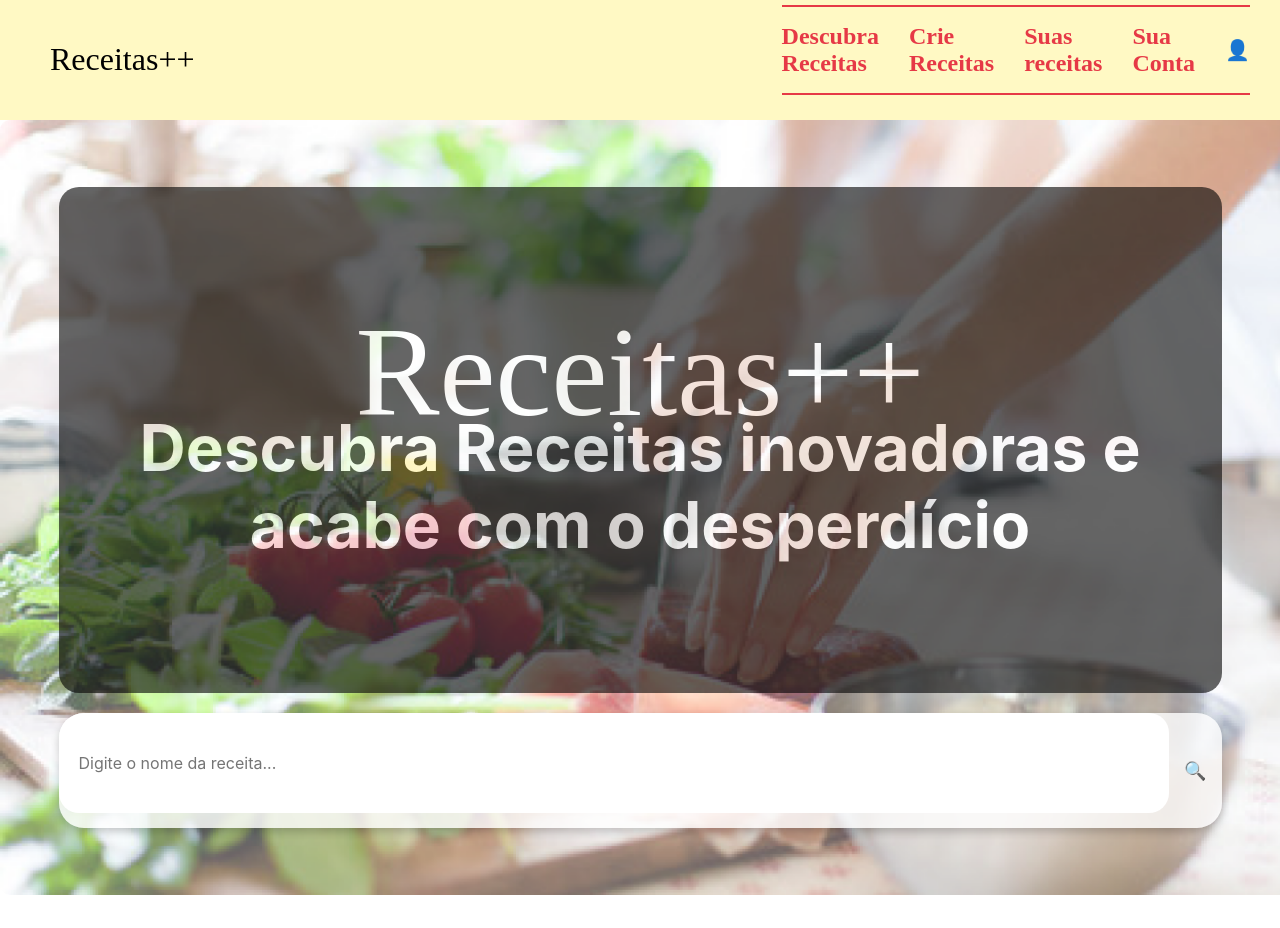
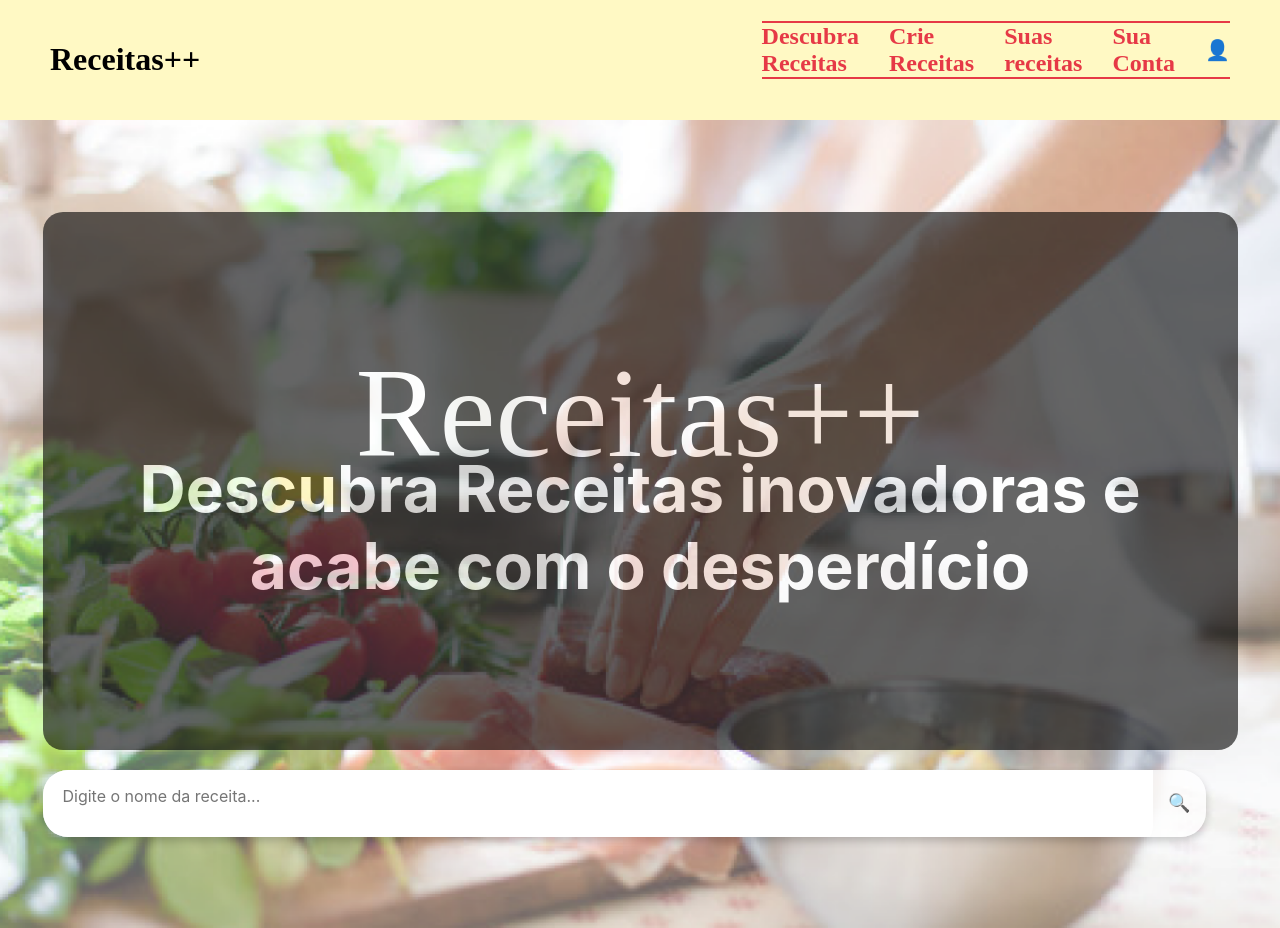
Before and after one commit to GusLucas12/Receitas, a React (Create React App) app: page / in a window 1280 px wide. Before the commit the page ends 895 px from the top, so only its background shows below. Built offline with nearby package versions, Linux system fonts and the light colour scheme; a web font is replaced by a local one.

Commit message:
atualizacoes nao salvas anteriormente

```diff
--- a/src/components/cabeca.js
+++ b/src/components/cabeca.js
@@ -1,34 +1,72 @@
+import React, { useState } from 'react';
+import { Link } from 'react-router-dom';
 import styles from './header.module.css';
-import { Link } from 'react-router-dom';
+
 function Top() {
-    return (
-        <div>
-            <header>
-                <div className={styles.interface}>
-                    <div className={styles.texto}>
-                        <Link to='/' className={styles.custom_link}> <h1>Receitas++</h1></Link>
+  const [isOpen, setIsOpen] = useState(false);
 
+  const toggleMenu = () => {
+    setIsOpen(prev => !prev);
+  };
 
-                    </div>
+  return (
+    <header className={styles.header}>
+      <div className={styles.interface}>
 
+        <div className={styles.texto}>
+          <Link to='/' className={styles.custom_link}>
+            <h1>Receitas++</h1>
+          </Link>
+        </div>
 
-                    <div className={styles.botao}>
+        <div className={styles.menuDesktop}>
+          <Link to='/busca' className={styles.custom_link}>
+            <h1>Descubra<br />Receitas</h1>
+          </Link>
+          <Link to='/criar' className={styles.custom_link}>
+            <h1>Crie<br />Receitas</h1>
+          </Link>
+          <Link to='/receitas' className={styles.custom_link}>
+            <h1>Suas<br />receitas</h1>
+          </Link>
+          <Link to='/usuario' className={styles.custom_link}>
+            <h1>Sua<br />Conta</h1>
+          </Link>
+          <div className={styles.user}>
+            <Link to='/usuario' className={styles.custom_link}>
+              <span role="img" aria-label="usuário">👤</span>
+            </Link>
+          </div>
+        </div>
 
-                        <Link to='/busca' className={styles.custom_link}><h1>Descubra<br></br> Receitas</h1></Link>
+        {/* Botão hambúrguer para mobile */}
+        <div className={styles.hamburger} onClick={toggleMenu}>
+          <span></span>
+          <span></span>
+          <span></span>
+        </div>
+      </div>
 
-                        <Link to='/criar' className={styles.custom_link}><h1>Crie<br></br>Receitas</h1></Link>
-                        <Link to='/receitas' className={styles.custom_link}><h1>Suas <br></br>receitas</h1></Link>
-                        <Link to='/usuario' className={styles.custom_link}> <h1>Sua <br></br>Conta</h1> </Link>
-                        <div className={styles.user}>
-                          <Link to='/usuario' className={styles.custom_link}> <span>👤</span> </Link>
-                        </div>
-                    </div>
+      {/* Menu lateral (mobile) */}
+      <div className={`${styles.sideMenu} ${isOpen ? styles.open : ''}`}>
+        <div className={styles.sideMenuContent}>
+          <button className={styles.closeButton} onClick={toggleMenu}>X</button>
+          <Link to='/busca' className={styles.custom_link} onClick={toggleMenu}>
+            <h1>Descubra<br />Receitas</h1>
+          </Link>
+          <Link to='/criar' className={styles.custom_link} onClick={toggleMenu}>
+            <h1>Crie<br />Receitas</h1>
+          </Link>
+          <Link to='/receitas' className={styles.custom_link} onClick={toggleMenu}>
+            <h1>Suas<br />receitas</h1>
+          </Link>
+          <Link to='/usuario' className={styles.custom_link} onClick={toggleMenu}>
+            <h1>Sua<br />Conta</h1>
+          </Link>
+        </div>
+      </div>
+    </header>
+  );
+}
 
-                </div>
-
-
-            </header>
-        </div>
-    )
-}
 export default Top;
--- /dev/null
+++ b/src/components/feedback.js
@@ -0,0 +1,26 @@
+import React from 'react';
+import styles from './feedback.module.css';
+
+const FeedbackMessage = ({ messages, type, loading }) => {
+  if (loading) {
+    return (
+      <div className={`${styles.feedbackContainer} ${styles.loading}`}>
+        <p className={styles.feedbackMessage}>Carregando...</p>
+      </div>
+    );
+  }
+
+  if (!messages || messages.length === 0) return null;
+
+  return (
+    <div className={`${styles.feedbackContainer} ${type === "success" ? styles.success : styles.error}`}>
+      {messages.map((msg, index) => (
+        <p key={index} className={styles.feedbackMessage}>
+          {msg}
+        </p>
+      ))}
+    </div>
+  );
+};
+
+export default FeedbackMessage;
--- /dev/null
+++ b/src/components/feedback.module.css
@@ -0,0 +1,32 @@
+
+
+  .loading {
+    background-color: #e2e3e5;
+    color: #383d41;
+    border: 1px solid #d6d8db;
+  }
+
+
+.feedbackContainer {
+    margin-top: 1rem;
+    padding: 1rem;
+    border-radius: 8px;
+    font-size: 2rem;
+    margin-bottom: 1rem;
+  }
+
+  .success {
+    background-color: #e6ffe6;
+    border: 1px solid #4caf50;
+    color: #2e7d32;
+  }
+
+  .error {
+    background-color: #ffe6e6;
+    border: 1px solid #ff4d4d;
+    color: #d32f2f;
+  }
+
+  .feedbackMessage {
+    margin: 0.5rem 0;
+  }
--- a/src/components/header.module.css
+++ b/src/components/header.module.css
@@ -1,82 +1,157 @@
 @import url('https://fonts.googleapis.com/css2?family=Galada&family=Poetsen+One&display=swap');
 
-header {
+/* Estilização do header */
+.header {
     width: 100%;
-    height: 120px;
+    height: 7.5rem; /* 120px */
     background-color: #FFF9C4;
 }
 
-header>.interface {
-
+/* Container interno */
+.interface {
     display: flex;
     justify-content: space-between;
     align-items: center;
-
+    padding: 0 3.125rem; /* 50px de padding lateral */
 }
 
-.link {
-    text-decoration: none;
-}
-
+/* Logo/Título */
 .texto {
-    margin-left: 50px;
-    margin-top: 20px;
+    margin-top: 1.25rem; /* 20px */
 }
 
 .texto h1 {
-    color: #000000;
-    text-decoration: none;
+    color: #000;
     font-family: "Galada", cursive;
-    font-weight: 400;
-    font-style: normal;
+    font-size: 2rem; /* 32px */
     cursor: pointer;
-    font-style: normal;
-    font-size: 32px;
+    transition: transform 0.3s ease;
+}
 
-    transition: all 0.3s ease 0s;
+.texto h1:hover {
+    transform: scale(1.05);
+}
 
+/* Menu Desktop */
+.menuDesktop {
+    display: flex;
+    align-items: center;
+    gap: 1.875rem; /* 30px */
+    border-top: 0.125rem solid #e63946; /* 2px */
+    border-bottom: 0.125rem solid #e63946;
 }
+
+.menuDesktop h1 {
+    font-family: 'Playfair Display';
+    font-size: 1.5rem; /* 24px */
+    color: #e63946;
+    font-weight: bold;
+    margin: 0;
+}
+
+.user {
+    font-size: 1.25rem; /* 20px */
+    color: #e63946;
+    cursor: pointer;
+}
+
 .custom_link {
     text-decoration: none;
     color: inherit;
-  }
-.app {
-    color: #b60101;
 }
 
-.texto :hover {
-    transform: scale(1.05);
+/* Botão hambúrguer (inicialmente escondido) */
+.hamburger {
+    display: none;
+    flex-direction: column;
+    cursor: pointer;
 }
 
-.botao {
-    text-decoration: none; /* Remove o sublinhado */
-    color: inherit;
-    display: flex;
-    align-items: center;
-    gap: 30px;
-    border-bottom: 2px solid #e63946;
-    /* Linha inferior */
-    border-top: 2px solid #e63946;
-    /* Linha superior */
-    margin-right: 30px;
+.hamburger span {
+    display: block;
+    height: 0.2rem;
+    width: 2rem;
+    background-color: #e63946;
+    margin: 0.3rem 0;
+    transition: background-color 0.3s ease;
 }
 
-.botao h1 {
-    font-family: 'Playfair Display';
-    text-decoration: none;
-    font-size: 24px;
+/* Menu lateral (mobile) - Moderno e elegante */
+.sideMenu {
+    position: fixed;
+    top: 0;
+    left: 0; /* Usaremos transform para o efeito de slide */
+    width: 18rem;
+    height: 100%;
+    background: linear-gradient(135deg, #FFF9C4 0%, #fceabb 100%);
+    box-shadow: 2px 0 15px rgba(0, 0, 0, 0.1);
+    transform: translateX(-110%);
+    transition: transform 0.4s ease-in-out;
+    z-index: 1000;
+    padding: 2rem 1.5rem;
     color: #e63946;
-    /* Vermelho para links */
-    font-weight: bold;
-
+    display: flex;
+    flex-direction: column;
 }
 
-.botao a:hover {
-    transform: scale(1.05);
+/* Quando o menu estiver aberto */
+.sideMenu.open {
+    transform: translateX(0);
 }
 
-.user {
-    font-size: 20px;
+/* Botão fechar */
+.closeButton {
+    align-self: flex-end;
+    background: transparent;
+    border: none;
+    font-size: 2rem;
     color: #e63946;
     cursor: pointer;
+    transition: transform 0.2s ease;
 }
+.closeButton:hover {
+    transform: rotate(90deg);
+}
+
+/* Conteúdo do menu lateral */
+.sideMenuContent {
+    display: flex;
+    flex-direction: column;
+    gap: 1.5rem;
+    margin-top: 2rem;
+}
+
+/* Links do menu lateral */
+.sideMenuContent h1 {
+    text-decoration: none;
+    font-family: 'Playfair Display';
+    font-size: 1.5rem;
+    font-weight: bold;
+    color: #e63946;
+    padding: 0.75rem 1rem;
+    border-radius: 0.5rem;
+    transition: background 0.3s ease, transform 0.3s ease;
+}
+.sideMenuContent h1:hover {
+    background: rgba(230, 57, 70, 0.1);
+    transform: translateX(0.5rem);
+}
+
+/* Regras responsivas */
+/* Em telas menores (até 48rem ≈ 768px) */
+@media (max-width: 48rem) {
+    .menuDesktop {
+        display: none;
+    }
+
+    .hamburger {
+        display: flex;
+    }
+}
+
+/* Em telas maiores que 48rem, esconde o menu lateral */
+@media (min-width: 48.0625rem) {
+    .sideMenu {
+        display: none;
+    }
+}
--- a/src/pages/home.module.css
+++ b/src/pages/home.module.css
@@ -1,3 +1,7 @@
+:root {
+  font-size: 16px;
+}
+
 .main {
   display: flex;
   justify-content: center;
@@ -6,77 +10,69 @@
   background-image: url('../images/image1.png');
   background-repeat: no-repeat;
   background-size: cover;
+  background-position: center;
   background-attachment: fixed;
-    height: 775px;
+  min-height: 48.5rem;
+  padding: 1rem;
 }
 
 .box {
   display: flex;
   flex-direction: column;
-
   justify-content: center;
-
   align-items: center;
-
   text-align: center;
-
   color: white;
-
   background-color: black;
   opacity: 0.6;
-    height: 506px;
-    width: 1163px;
-    border-radius: 20px;
+  height: 31.625rem;
+  width: 72.6875rem;
+  border-radius: 1.25rem;
+  padding: 1rem;
 }
 
 .box h1 {
   font-family: "Galada", cursive;
   font-weight: 400;
   font-style: normal;
-    font-size: 126px;
+  font-size: 7.875rem;
   color: white;
+
 }
 
 .box h2 {
   color: white;
-    font-size: 64px;
-    margin-top: -120px;
+  font-size: 4rem;
+  margin-top: -7.5rem;
 }
 
-
-
-
-
-
 .form {
-    margin-top: 20px;
-    width: 1163;
-    height: 67;
+  margin-top: 1.25rem;
+  width: 72.6875rem;
+  height: 4.1875rem;
   display: flex;
   align-items: center;
   background-color: rgba(255, 255, 255, 0.8);
-    border-radius: 25px;
+  border-radius: 1.5625rem;
   overflow: hidden;
-    box-shadow: 0 4px 8px rgba(0, 0, 0, 0.2);
+  box-shadow: 0 0.25rem 0.5rem rgba(0, 0, 0, 0.2);
 }
-
 
 .input {
   flex: 1;
-    padding: 12px 20px;
+  padding: 0.75rem 1.25rem;
   border: none;
   outline: none;
-    font-size: 16px;
+  font-size: 1rem;
   font-family: inherit;
   color: #333;
 }
 
-
 .button {
   background: none;
   border: none;
-    font-size: 18px;
-    padding: 0 15px;
+  font-size: 1.125rem;
+  padding: 0 0.9375rem;
   cursor: pointer;
   color: #333;
 }
@@ -84,3 +80,20 @@
 .button:hover {
   color: #007BFF;
 }
+
+@media (max-width: 768px) {
+  .box,
+  .form {
+    width: 90%;
+  }
+  .main {
+    background-attachment: scroll;
+  }
+  .box h1 {
+    font-size: 4.5rem;
+  }
+  .box h2 {
+    font-size: 2.5rem;
+    margin-top: -3rem;
+  }
+}
```
Also changed, not shown: src/pages/busca.js (+23 -22 lines). Lines whose indentation alone changed are shown as unchanged.
